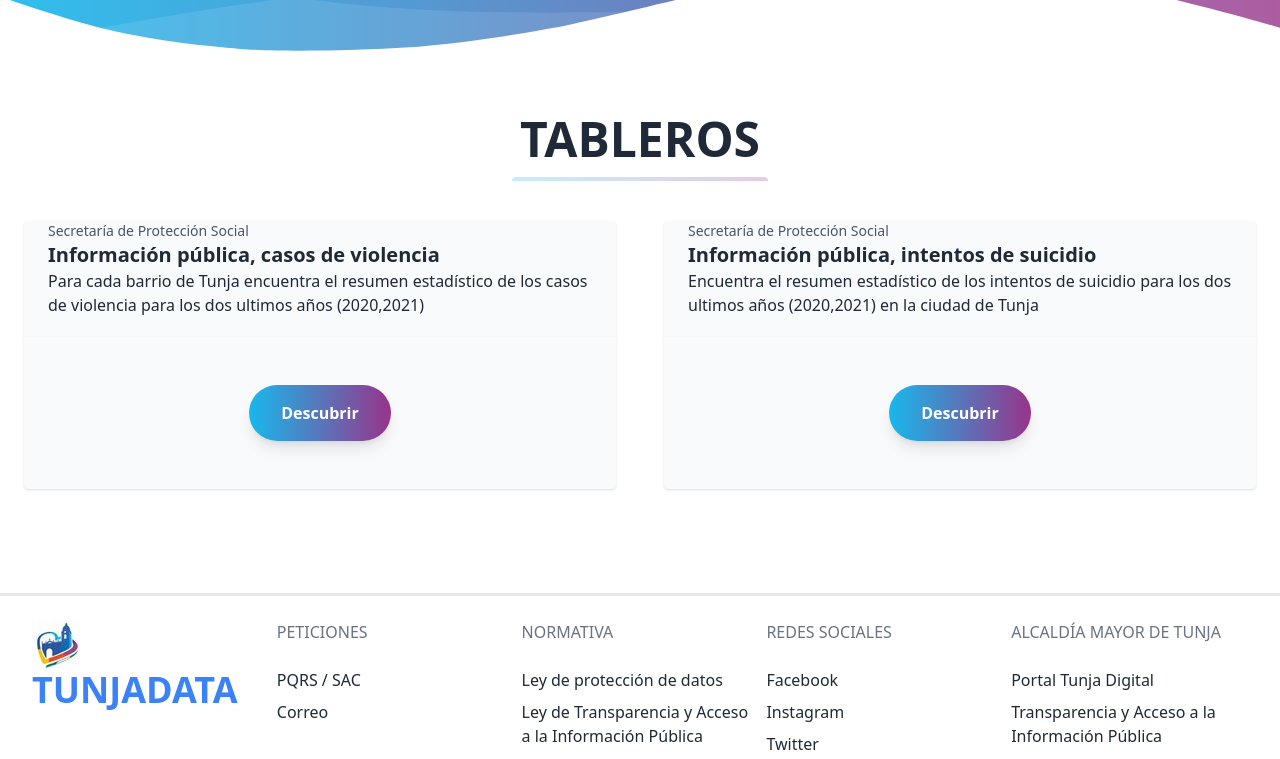
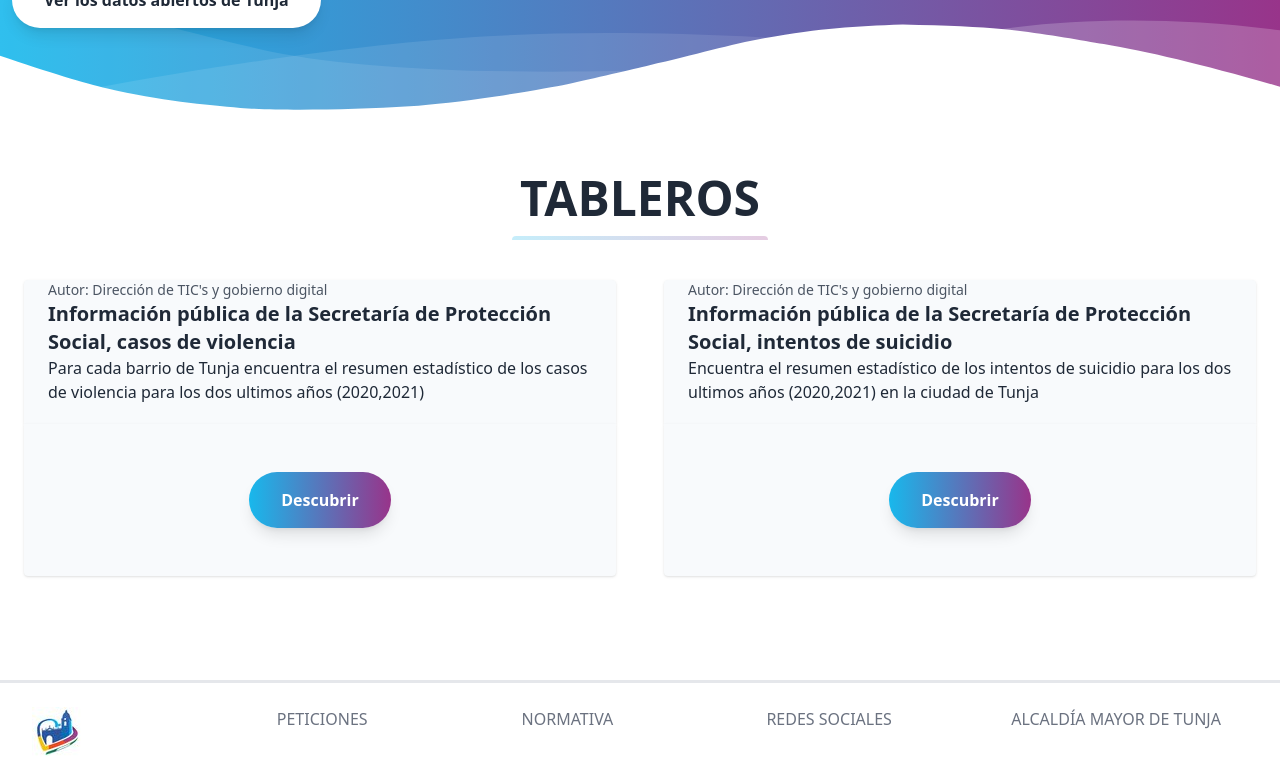
Before and after one commit to santiago1114/tunja-data, an Angular app: page /inicio in a window 1280 px wide. Shown: the part 610-1369 px from the top of the page. Built offline with nearby package versions, Linux system fonts and the light colour scheme.

Commit message:
agregando modelo tablero

```diff
--- /dev/null
+++ b/src/app/components/descubre-card/descubre-card.component.html
@@ -0,0 +1,31 @@
+
+    <div
+      class="flex-1 rounded-t rounded-b-none overflow-hidden shadow bg-slate-50"
+    >
+      <a
+        [routerLink]="['{{tablero.ruta}}']"
+        class="flex flex-wrap no-underline hover:no-underline"
+      >
+        <p class="w-full text-gray-600 text-xs md:text-sm px-6">
+          Autor: {{tablero.autor}}
+        </p>
+        <div class="w-full font-bold text-xl text-gray-800 px-6">
+            {{tablero.titulo}}
+        </div>
+        <p class="text-gray-800 text-base px-6 mb-5">
+            {{tablero.descripcion}}
+        </p>
+      </a>
+    </div>
+    <div
+      class="flex-none mt-auto bg-slate-50 rounded-b rounded-t-none overflow-hidden shadow p-6"
+    >
+      <div class="flex items-center justify-center">
+        <button
+          class="mx-auto lg:mx-0 hover:underline gradient text-white font-bold rounded-full my-6 py-4 px-8 shadow-lg focus:outline-none focus:shadow-outline transform transition hover:scale-105 duration-300 ease-in-out"
+          [routerLink]="[tablero.ruta]"
+        >
+          Descubrir
+        </button>
+      </div>
+    </div>
--- /dev/null
+++ b/src/app/components/descubre-card/descubre-card.component.ts
@@ -0,0 +1,18 @@
+import { Component, Input, OnInit } from '@angular/core';
+import { TableroModel } from 'src/app/models/tablero.model';
+
+@Component({
+  selector: 'app-descubre-card',
+  templateUrl: './descubre-card.component.html',
+  styles: [
+  ]
+})
+export class DescubreCardComponent implements OnInit {
+
+  @Input() tablero !: TableroModel;
+  constructor() { }
+
+  ngOnInit(): void {
+  }
+
+}
--- /dev/null
+++ b/src/app/models/tablero.model.ts
@@ -0,0 +1,4 @@
+export class TableroModel {
+    constructor(public autor: string, public titulo: string,
+        public descripcion: string, public ruta: string){ }
+}
--- a/src/app/pages/landing-page/landing-page.component.html
+++ b/src/app/pages/landing-page/landing-page.component.html
@@ -14,14 +14,16 @@
       </h1>
       <p class="leading-normal text-2xl mb-8">
         Encuentra aquí implementaciones a partir de datos abiertos de la ciudad
-        de Tunja - Boyacá
+        de Tunja - Boyacá, puedes proponer tu implementación por
+        <a href="mailto:soporte.tic@tunja.gov.co">correo</a> basándote en los
+        datos publicados
       </p>
       <a
         href="https://www.datos.gov.co/browse?Informaci%C3%B3n-de-la-Entidad_Nombre-de-la-Entidad=Alcald%C3%ADa+Municipal+de+Tunja&provenance=official&q=Alcald%C3%ADa+Municipal+de+Tunja&sortBy=relevance"
         class="mx-auto lg:mx-0 hover:underline bg-white text-gray-800 font-bold rounded-full my-6 py-4 px-8 shadow-lg focus:outline-none focus:shadow-outline transform transition hover:scale-105 duration-300 ease-in-out"
       >
         Ver los datos abiertos de Tunja
-    </a>
+      </a>
     </div>
     <!--Right Col-->
     <div class="w-full md:w-3/5 py-6 text-center">
@@ -81,7 +83,12 @@
       ></div>
     </div>
 
-    <div class="w-full md:w-1/3 p-6 flex flex-col flex-grow flex-shrink">
+    <app-descubre-card class="w-full md:w-1/3 p-6 flex flex-col flex-grow flex-shrink"
+      *ngFor="let item of tableros"
+      [tablero]="item"
+    ></app-descubre-card>
+
+    <!--  <div class="w-full md:w-1/3 p-6 flex flex-col flex-grow flex-shrink">
       <div
         class="flex-1 rounded-t rounded-b-none overflow-hidden shadow bg-slate-50"
       >
@@ -90,10 +97,10 @@
           class="flex flex-wrap no-underline hover:no-underline"
         >
           <p class="w-full text-gray-600 text-xs md:text-sm px-6">
-            Secretaría de Protección Social
+            Autor: Dirección de TIC's y Gobierno Digital
           </p>
           <div class="w-full font-bold text-xl text-gray-800 px-6">
-            Información pública, casos de violencia
+            Información pública de la Secretaría de Protección Social, casos de violencia
           </div>
           <p class="text-gray-800 text-base px-6 mb-5">
             Para cada barrio de Tunja encuentra el resumen estadístico de los
@@ -146,6 +153,6 @@
           </button>
         </div>
       </div>
-    </div>
+    </div> -->
   </div>
 </section>
--- a/src/app/pages/landing-page/landing-page.component.ts
+++ b/src/app/pages/landing-page/landing-page.component.ts
@@ -1,16 +1,28 @@
 import { Component, OnInit } from '@angular/core';
+import { TableroModel } from 'src/app/models/tablero.model';
 
 @Component({
   selector: 'app-landing-page',
   templateUrl: './landing-page.component.html',
-  styles: [
-  ]
+  styles: [],
 })
 export class LandingPageComponent implements OnInit {
+  tableros: TableroModel[] = [
+    new TableroModel(
+      "Dirección de TIC's y gobierno digital",
+      'Información pública de la Secretaría de Protección Social, casos de violencia',
+      'Para cada barrio de Tunja encuentra el resumen estadístico de los casos de violencia para los dos ultimos años (2020,2021)',
+      '/tableros/proteccion-social/casos-violencia'
+    ),
+    new TableroModel(
+      "Dirección de TIC's y gobierno digital",
+      'Información pública de la Secretaría de Protección Social, intentos de suicidio',
+      'Encuentra el resumen estadístico de los intentos de suicidio para los dos ultimos años (2020,2021) en la ciudad de Tunja',
+      '/tableros/proteccion-social/intentos-suicidio'
+    ),
+  ];
 
-  constructor() { }
+  constructor() {}
 
-  ngOnInit(): void {
-  }
-
+  ngOnInit(): void {}
 }
--- a/src/app/pages/pages.module.ts
+++ b/src/app/pages/pages.module.ts
@@ -6,6 +6,7 @@ import { TableroViolenciaComponent } from './tablero-violencia/tablero-violencia
 import { TableroISuicidiosComponent } from './tablero-i-suicidios/tablero-i-suicidios.component';
 import { PagesComponent } from './pages.component';
 import { RouterModule } from '@angular/router';
+import { ComponentsModule } from '../components/components.module';
 
 
 
@@ -19,7 +20,8 @@ import { RouterModule } from '@angular/router';
   imports: [
     CommonModule,
     SharedModule,
-    RouterModule
+    RouterModule,
+    ComponentsModule
   ],
   exports: [
     LandingPageComponent,
```
Also changed, not shown: src/app/components/components.module.ts (added, +16 -0 lines).
